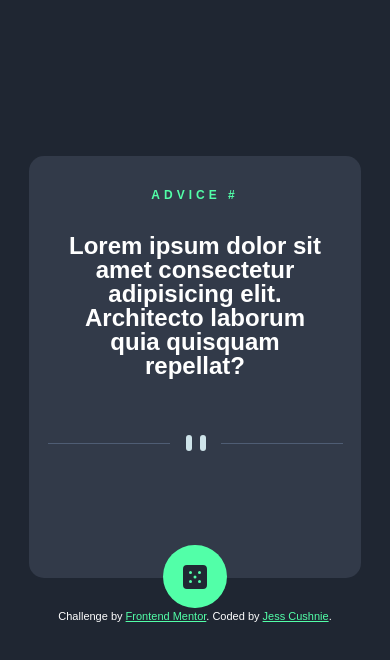
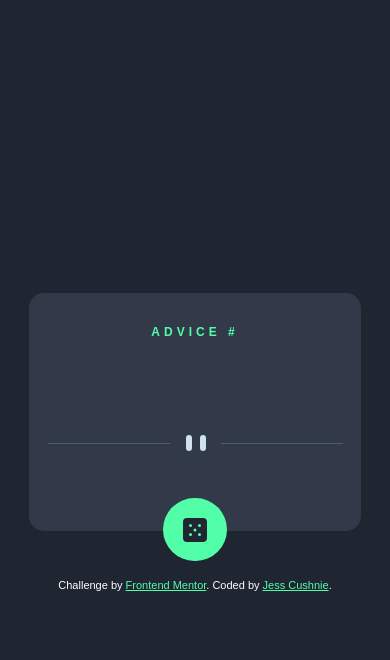
Before and after one commit to jmcushnie/Advice-generator, a plain HTML site: page index.html in a window 390 px wide. Drawn offline with Linux system fonts and the light colour scheme; no server answers.

Commit message:
API
fetched API in Js and added to inner HTML . Also cleaned up some positioning in CSS to make more responsive.

```diff
--- a/index.html
+++ b/index.html
@@ -11,9 +11,9 @@
 </head>
 <body>
 <section class="card-container">
-  <h3>Advice #<!-- Advice ID goes here --></h3>
+  <h3 id="title">Advice #<!-- Advice ID goes here --></h3>
 
-  <h1>Lorem ipsum dolor sit amet consectetur adipisicing elit. Architecto laborum quia quisquam repellat?</h1>
+  <h1 id="advice"></h1>
   <img class="divider"src="/img/pattern-divider-mobile.svg" alt="divider">
   <button class="dice-container">
   <img class="dice" src="/img/icon-dice.svg" alt="dice">
@@ -23,5 +23,6 @@
     Challenge by <a href="https://www.frontendmentor.io?ref=challenge" target="_blank">Frontend Mentor</a>.
     Coded by <a href="#">Jess Cushnie</a>.
   </div>
+  <script src="/script.js"></script>
 </body>
 </html>
--- /dev/null
+++ b/script.js
@@ -0,0 +1,11 @@
+const getAdvice = async() => {
+    const res = await fetch("https://api.adviceslip.com/advice")
+    const data = await res.json()
+
+    console.log(data)
+
+    document.getElementById('title').innerHTML = `Advice #${data.slip.id}`
+    document.getElementById('advice').innerHTML = `"${data.slip.advice}"`
+}
+
+getAdvice()
--- a/style.css
+++ b/style.css
@@ -1,4 +1,4 @@
-.attribution { font-size: 11px; text-align: center; color: white; }
+.attribution { font-size: 11px; text-align: center; color: white; margin-top: 1rem; }
     .attribution a { color: hsl(150, 100%, 66%); }
 
     * {
@@ -13,13 +13,14 @@
         display: flex;
         flex-direction: column;
         align-items: center;
+        justify-content: center;
+        height: 100vh;
     }
 
     .card-container {
         background-color:hsl(217, 19%, 24%) ;
         width:85vw;
-        height: 50vh;
-        margin-top: 40%;
+        margin-top: 10%;
         margin-bottom: 2rem;
         border-radius: 15px;
         display: flex;
@@ -39,16 +40,15 @@
 
     h1 {
         color: white;
-        width: 80%;
-        height:40%;
         font-size: 24px;
         line-height: 1.5rem;
-        padding-bottom: 2rem;
+        padding:1rem;
         text-align: center;
     }
 
     .divider {
         padding: 2rem;
+        margin-bottom: 3rem;
     }
 
     .dice-container {
```
